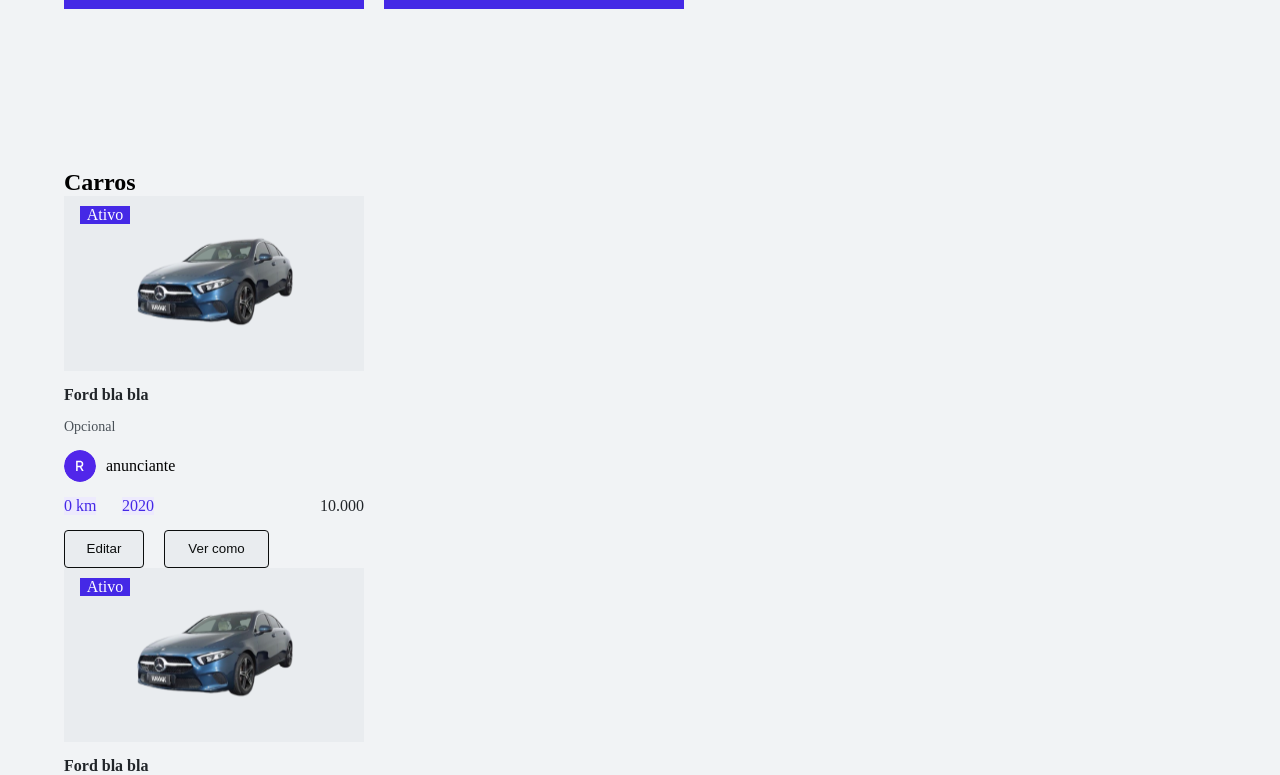
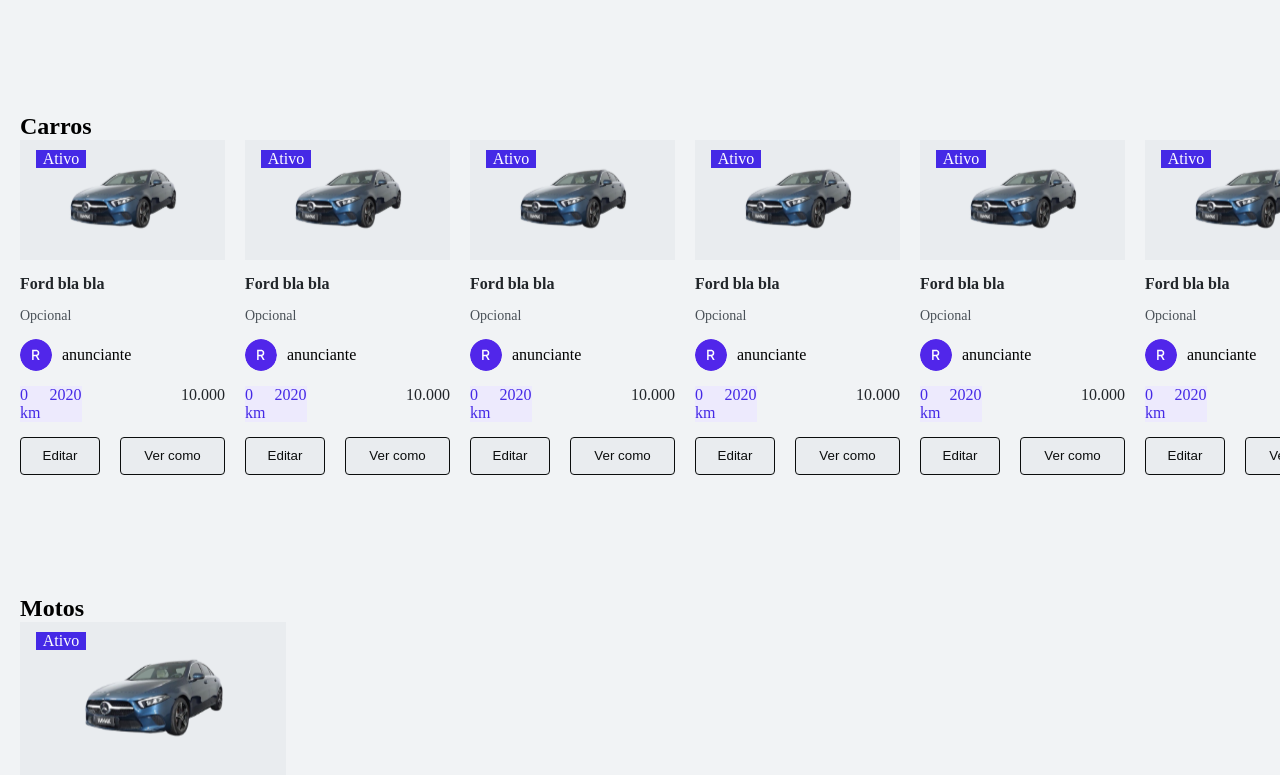
Before and after one commit to ProjetoM6/LojaDeCarros, a React (Vite) app in the folder front-end/: page / in a window 1280 px wide. Shown: the part 1065-1840 px from the top of the page. Built offline with nearby package versions, Linux system fonts and the light colour scheme.

Commit message:
Feat: remove section Ad add component AdShowcase

```diff
--- a/front-end/src/App.tsx
+++ b/front-end/src/App.tsx
@@ -7,59 +7,10 @@ import Global from "./styles/global";
 import FormCreateAnnouncement from "./components/Forms/CreateAnnouncement";
 import "./style.css";
 import Button from "./components/Button/style";
-import ProductCard, { IProduct } from "./components/ProductCard";
-
 import imgOwner from "./assets/Frame.svg";
-import img from "./assets/carroTeste.svg";
+import AdShowcase from "./components/AdShowcase";
 
 function App() {
-  const [products, setProducts] = useState<IProduct[]>([
-    {
-      Tipo: "Sell",
-      Titulo: "Ford bla bla",
-      Ano: "2020",
-      Quilometragem: "0 km",
-      Preço: "10.000",
-      Descrição: "Opcional",
-      TipoDeVeiculo: "Carro",
-      imgCapa: img,
-      firstImg: "URL DA IMAGEM",
-      isActive: true,
-      ownerId: 1911,
-      ownerName: "anunciante",
-      ownnerImg: imgOwner,
-    },
-    {
-      Tipo: "Sell",
-      Titulo: "Ford bla bla",
-      Ano: "2020",
-      Quilometragem: "0 km",
-      Preço: "10.000",
-      Descrição: "Opcional",
-      TipoDeVeiculo: "Carro",
-      imgCapa: img,
-      firstImg: "URL DA IMAGEM",
-      isActive: true,
-      ownerId: 1911,
-      ownerName: "anunciante",
-      ownnerImg: imgOwner,
-    },
-    {
-      Tipo: "Sell",
-      Titulo: "Ford bla bla",
-      Ano: "2020",
-      Quilometragem: "0 km",
-      Preço: "10.000",
-      Descrição: "Opcional",
-      TipoDeVeiculo: "Carro",
-      imgCapa: img,
-      firstImg: "URL DA IMAGEM",
-      isActive: true,
-      ownerId: 1911,
-      ownerName: "anunciante",
-      ownnerImg: imgOwner,
-    },
-  ]);
   const [isOpenModal, setIsOpenModal] = useState(false);
 
   return (
@@ -106,22 +57,9 @@ function App() {
             <CardAuction />
           </ul>
         </section>
-        <section className="ContainerAdverts">
-          <h2>Carros</h2>
-          <ul>
-            {products.map((product) => (
-              <ProductCard product={product} />
-            ))}
-          </ul>
-        </section>
-        <section className="ContainerAdverts">
-          <h2>Motos</h2>
-          <ul>
-            {products.map((product) => (
-              <ProductCard product={product} />
-            ))}
-          </ul>
-        </section>
+
+        <AdShowcase type="carro" title="Carros"></AdShowcase>
+        <AdShowcase type="moto" title="Motos"></AdShowcase>
       </main>
       <Footer />
     </>
--- a/front-end/src/style.css
+++ b/front-end/src/style.css
@@ -7,6 +7,7 @@ main {
   height: 357px;
   background-color: var(--color-brand-1);
   position: relative;
+  margin-bottom: 18vh;
 }
 
 .ContainerUser {
@@ -44,19 +45,11 @@ main {
   height: auto;
   display: flex;
   flex-direction: column;
-  margin: 20vh auto;
+  margin: 0vh auto;
 }
 
 .TitleAuction {
   display: none;
-}
-
-.UlAuction {
-  display: flex;
-  width: 100%;
-  margin: 0 auto;
-  overflow-x: auto;
-  gap: 20px;
 }
 
 .ContainerAdverts {
@@ -65,6 +58,13 @@ main {
   height: auto;
   display: flex;
   flex-direction: column;
+}
+.UlAuction {
+  display: flex;
+  width: 100%;
+  margin: 0 auto;
+  overflow-x: auto;
+  gap: 20px;
 }
 
 @media (min-width: 1024px) {
```
